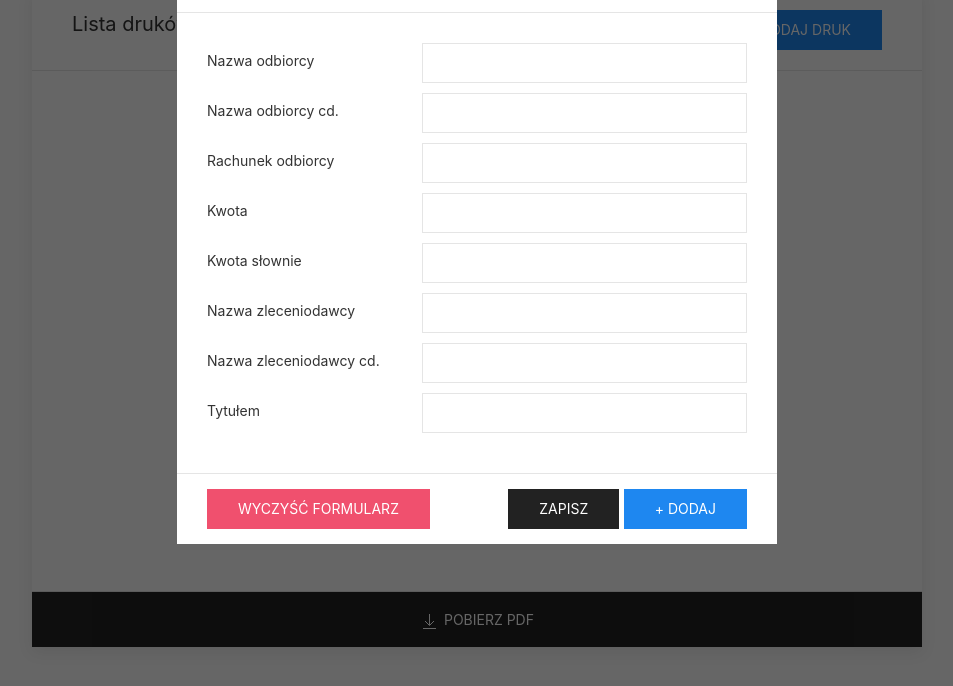
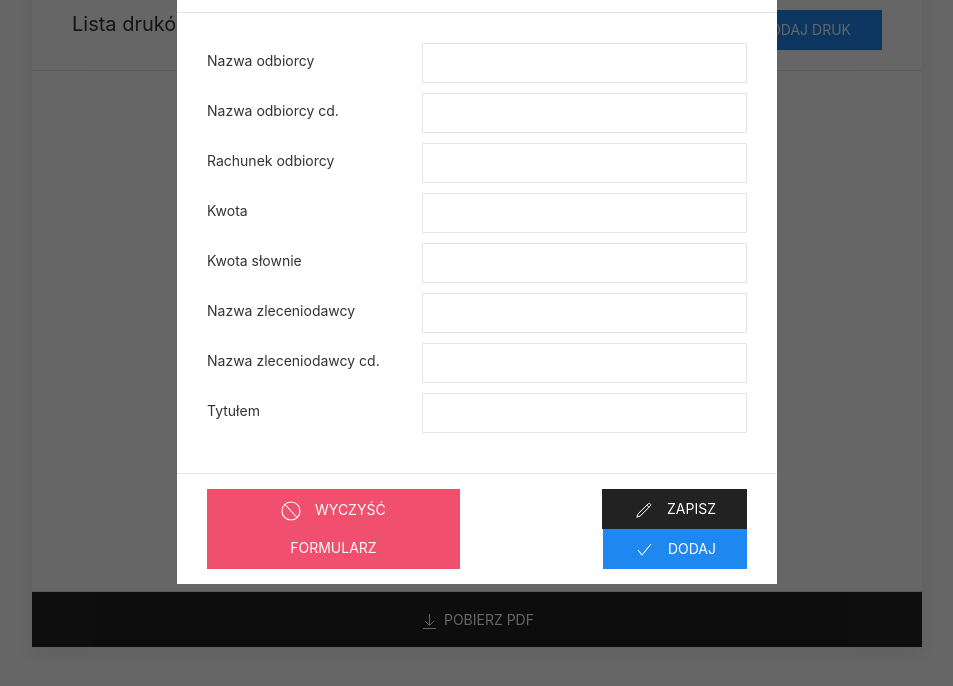
Before and after one commit to Landuu/Drukoinator, a plain HTML site: page index.html in a window 1280 px wide. Both pictures are taken after a click on the button "DODAJ DRUK". Shown: the part 110-796 px from the top of the page, without its empty margins (163-1116 px from the left). Drawn offline with nearby package versions, Linux system fonts and the light colour scheme.

Commit message:
Ikony w dla modal'a

```diff
--- a/index.html
+++ b/index.html
@@ -171,10 +171,16 @@
                 </form>
             </div>
             <div class="uk-modal-footer uk-text-right flex-space-between">
-                <button id="form-clear" class="uk-button uk-button-danger" type="button">Wyczyść formularz</button>
+                <button id="form-clear" class="uk-button uk-button-danger" type="button">
+                    <span class="uk-margin-small-right" uk-icon="ban"></span> Wyczyść formularz
+                </button>
                 <div>
-                    <button id="save" class="uk-button uk-button-secondary" type="button">Zapisz</button>
-                    <button id="add" class="uk-button uk-button-primary" type="button">+ Dodaj</button>
+                    <button id="save" class="uk-button uk-button-secondary" type="button">
+                        <span class="uk-margin-small-right" uk-icon="pencil"></span> Zapisz
+                    </button>
+                    <button id="add" class="uk-button uk-button-primary" type="button">
+                        <span class="uk-margin-small-right" uk-icon="check"></span> Dodaj
+                    </button>
                 </div>
 
             </div>
```
